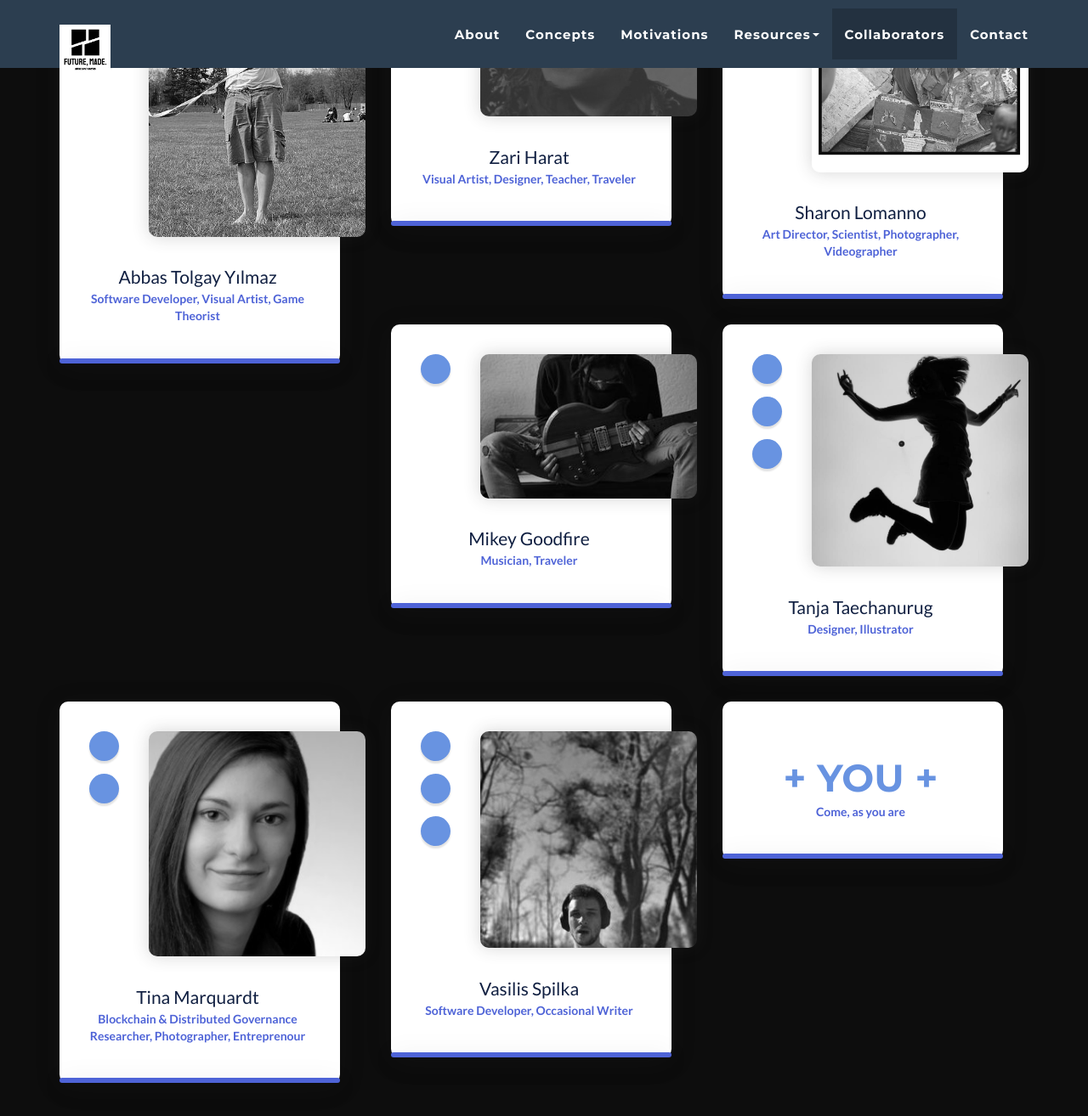
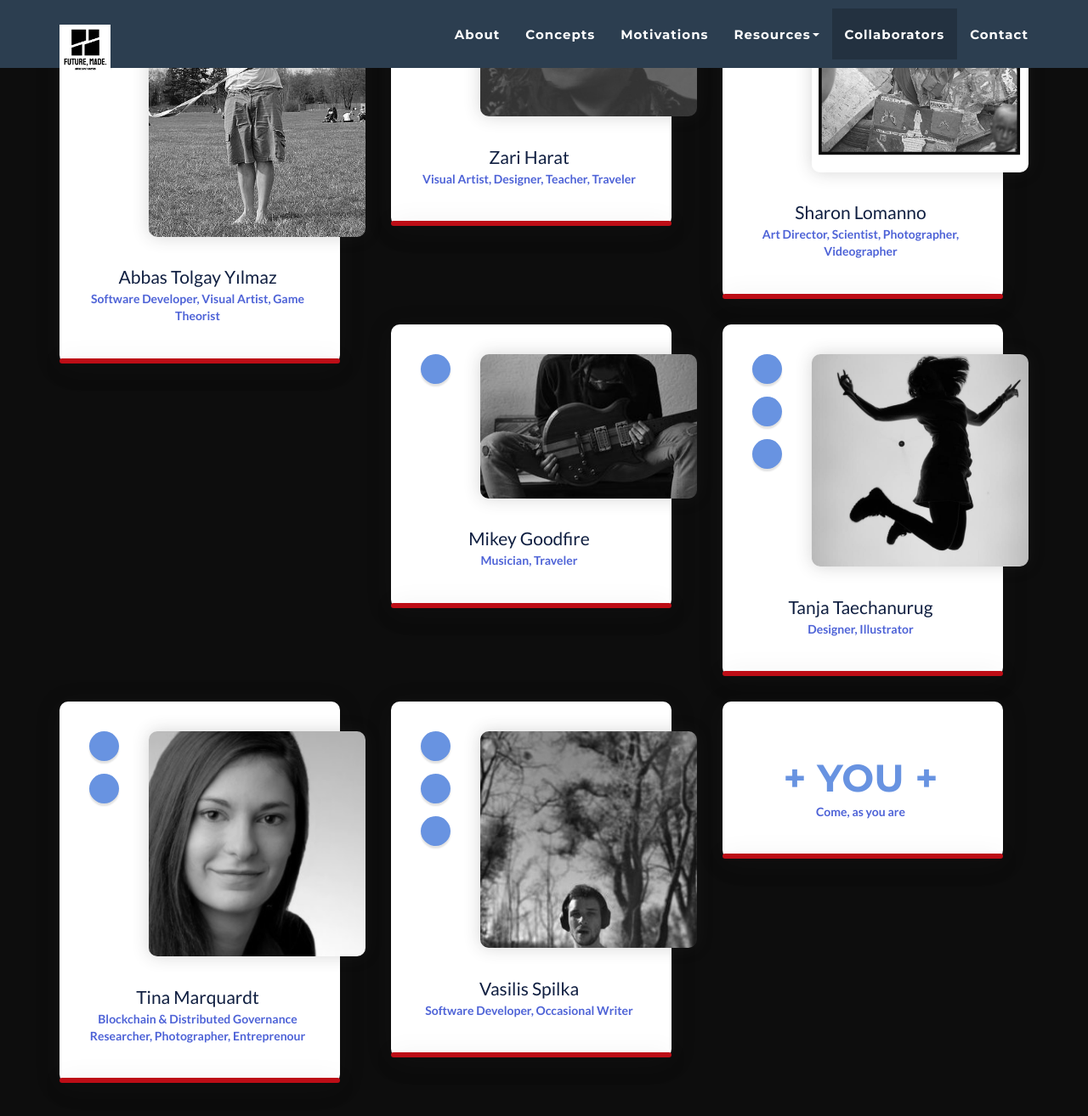
Before and after one commit to streamerd/future-made-website, a Jekyll site: the page built from _posts/2014-07-18-project-1.markdown, in a window 1280 px wide and 1400 px high, scrolled down 4422 px. Shown: the top 1314 px of the window at 85% size. Built offline with Jekyll 4.4.1, drawn with Linux system fonts in a browser that asks for light colours.

Commit message:
make team-item backgrounds red

```diff
--- a/_includes/css/main.css
+++ b/_includes/css/main.css
@@ -518,7 +518,7 @@ body{margin-top:20px;
     .team-item:after {
       height: 6px;
       width: calc(100% - 30px);
-      background-color: #4e63d7;
+      background-color: #bd0d16;
       left: 0;
       bottom: 0;
       -webkit-transition: all 0.3s linear;
```
